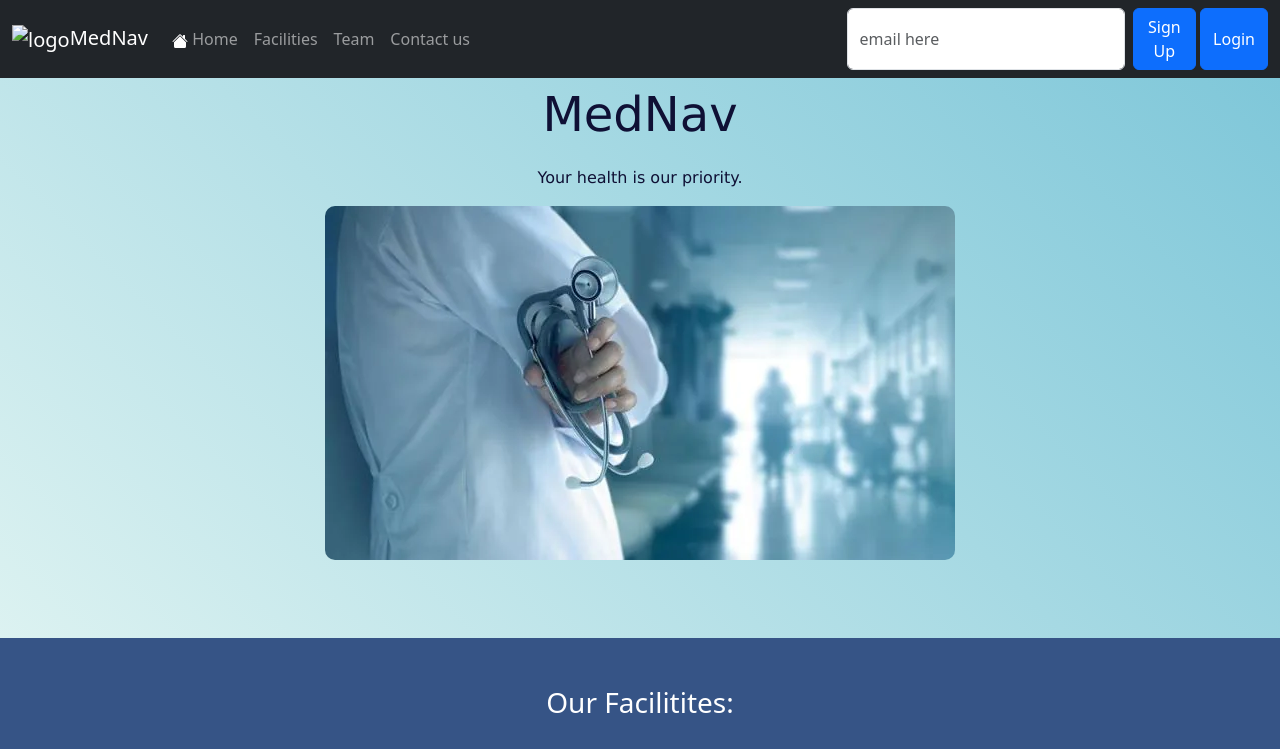
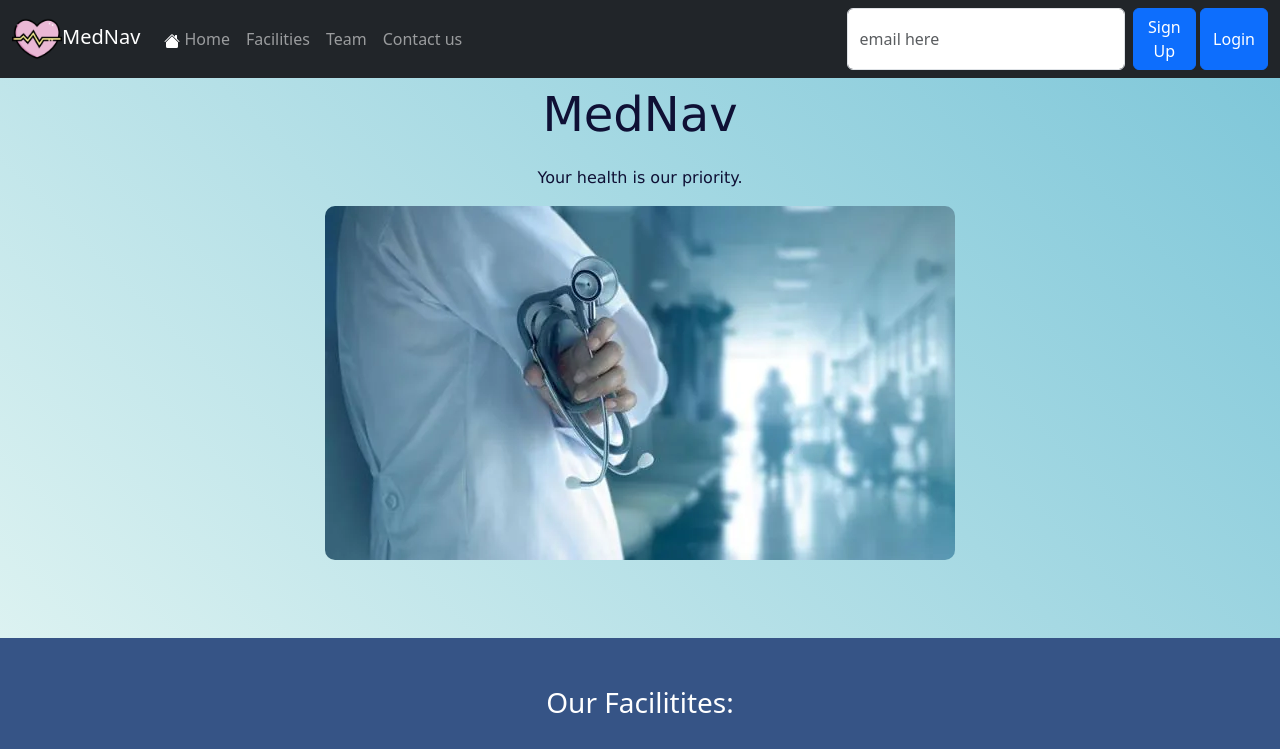
Before and after one commit to SAKSHI3MAURYA/My_portfolioo, a plain HTML site: page index.html in a window 1280 px wide. Shown: the top 749 px of the page. Drawn offline with nearby package versions, Linux system fonts and the light colour scheme.

Commit message:
Update index.html

```diff
--- a/index.html
+++ b/index.html
@@ -12,7 +12,7 @@
     <header>
         <nav id="navbar" class="navbar navbar-expand-sm navbar-dark bg-dark">
             <div class="container-fluid">
-                <a class="navbar-brand" href="#"><img src="/Task 1/heart-rate.png" alt="logo" height="50">MedNav</a>
+                <a class="navbar-brand" href="#"><img src="heart-rate.png" alt="logo" height="50">MedNav</a>
                 <button class="navbar-toggler"type="button" data-bs-toggle="collapse" data-bs-target="#mynavbar">
                     <span class="navbar-toggler-icon"></span>
                 </button>
```
